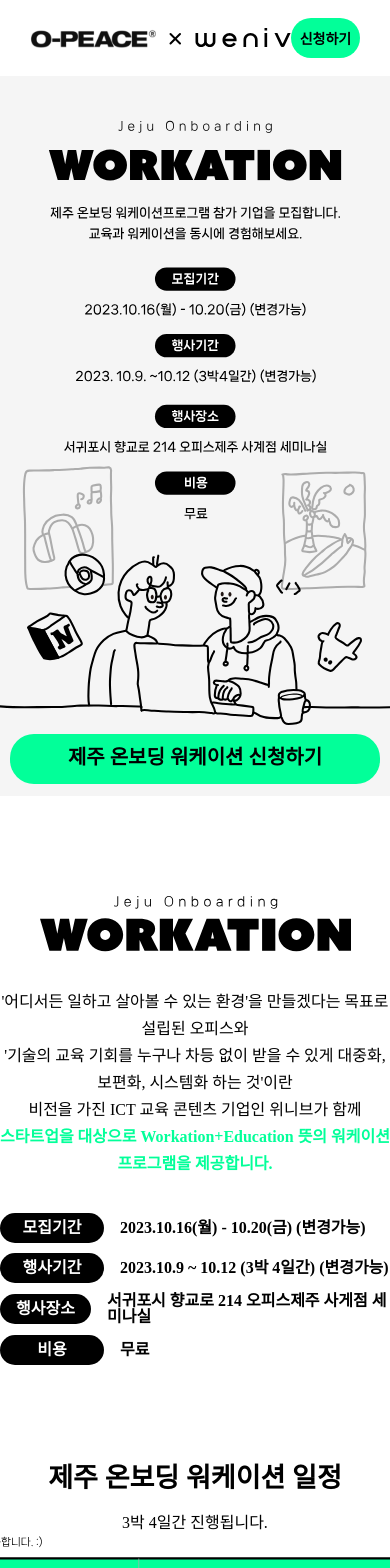
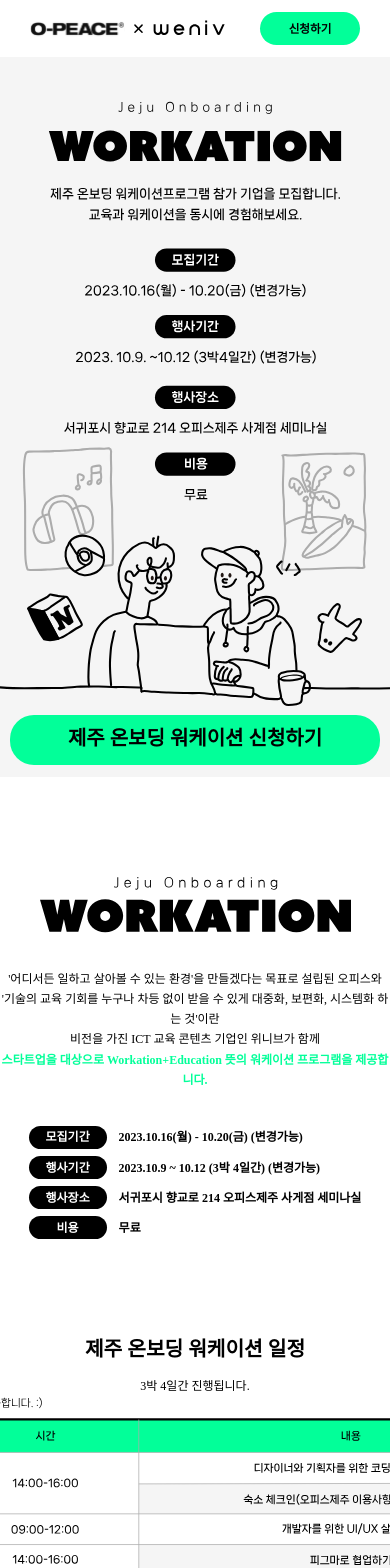
Before and after one commit to weniv/opeaceLandingpage, a React (Create React App) app: page / in a window 390 px wide. Shown: the top 1568 px of the page. Built offline with nearby package versions, Linux system fonts and the light colour scheme; a web font is replaced by a local one.

Commit message:
💄Style: Text관련 반응형 수정

```diff
--- a/src/components/Banner.jsx
+++ b/src/components/Banner.jsx
@@ -46,7 +46,7 @@
     display: flex;
     align-items: center;
     justify-content: center;
-    font-size: 1.75rem;
+    font-size: 1.75em;
     font-weight: bold;
 
     a {
--- a/src/components/Footer.jsx
+++ b/src/components/Footer.jsx
@@ -23,8 +23,8 @@
 }
 
 const Text = styled.p`
-  font-size: 1rem;
-  line-height: 27px;
+  font-size: 1em;
+  line-height: 1.69em;
   text-align: center;
 
   strong {
@@ -34,8 +34,11 @@
 
 const Partnership = styled.div`
   display: flex;
-  width: 42.313rem;
   align-items: center;
-  gap: 62px;
-  margin-top: 36px;
+  gap: 3.88em;
+  margin-top: 2.25em;
+
+  img {
+    width: 12em;
+  }
 `;
--- a/src/components/Header.jsx
+++ b/src/components/Header.jsx
@@ -20,22 +20,23 @@
   align-items: center;
   justify-content: space-between;
   width: 100%;
-  height: 4.75rem;
+  height: 4.75em;
   background-color: var(--light-color);
   padding: 0 30px;
 
   img {
+    width: 16.25em;
     cursor: pointer;
   }
 
   button {
-    width: 7.5rem;
-    height: 2.5rem;
+    width: 7.5em;
+    height: 2.5em;
     border-radius: 30px;
     background-color: var(--main-color);
 
     a {
-      font-size: 0.875rem;
+      font-size: 0.87em;
       font-weight: bold;
       color: var(--dark-color);
     }
--- a/src/components/Overview.jsx
+++ b/src/components/Overview.jsx
@@ -35,8 +35,8 @@
 
 const Description = styled.p`
   text-align: center;
-  font-size: 1rem;
-  line-height: 1.688rem;
+  font-size: 1em;
+  line-height: 1.688em;
 
   span {
     font-weight: bold;
@@ -47,29 +47,29 @@
 const Plan = styled.div`
   display: flex;
   flex-direction: column;
-  gap: 10px;
+  gap: 0.63em;
 
   div {
     display: flex;
     align-items: center;
-    gap: 16px;
+    gap: 1em;
   }
 
   span {
     display: flex;
     align-items: center;
     justify-content: center;
-    width: 104px;
-    height: 30px;
+    width: 6.5em;
+    height: 1.88em;
     border-radius: 24px;
     color: var(--light-color);
     background-color: var(--dark-color);
     font-weight: bold;
-    font-size: 1rem;
+    font-size: 1em;
   }
 
   p {
     font-weight: bold;
-    font-size: 1rem;
+    font-size: 1em;
   }
 `;
--- a/src/components/Tutor.jsx
+++ b/src/components/Tutor.jsx
@@ -54,7 +54,7 @@
 const TutorWrap = styled.div`
   display: grid;
   grid-template-columns: 1fr 1fr;
-  gap: 24px;
+  gap: 1.5em;
   margin-top: 42px;
 `;
 
--- a/src/components/WenivIntro.jsx
+++ b/src/components/WenivIntro.jsx
@@ -62,30 +62,31 @@
     height: 100%;
     background-color: rgba(2, 255, 153, 0.6);
     z-index: 999;
-    padding: 0 102px;
+    padding: 0 6.38em;
     align-items: center;
-    justify-content: space-between;
+    justify-content: center;
+    gap: 8.38em;
 
     img {
-      width: 30rem;
+      width: 30em;
     }
 
     div {
       display: flex;
       flex-direction: column;
       align-items: center;
-      gap: 36px;
+      gap: 2.25em;
 
       p {
         text-align: center;
-        font-size: 1.625rem;
+        font-size: 1.625em;
         font-weight: bold;
         line-height: 2.25rem;
       }
 
       button {
-        width: 220px;
-        height: 40px;
+        width: 13.75em;
+        height: 2.5em;
         background-color: var(--dark-color);
         color: var(--light-color);
         border-radius: 37px;
@@ -93,7 +94,7 @@
 
       a {
         color: var(--light-color);
-        font-size: 0.938rem;
+        font-size: 0.938em;
       }
     }
   }
--- a/src/components/atom/SubTitle.jsx
+++ b/src/components/atom/SubTitle.jsx
@@ -1,12 +1,12 @@
-import React from "react";
-import styled from "styled-components";
+import React from 'react';
+import styled from 'styled-components';
 
 export default function SubTitle({ children }) {
   return <Text>{children}</Text>;
 }
 
 const Text = styled.p`
-  font-size: 1rem;
-  line-height: 27px;
+  font-size: 1em;
+  line-height: 1.69em;
   text-align: center;
 `;
--- a/src/components/atom/Title.jsx
+++ b/src/components/atom/Title.jsx
@@ -1,12 +1,12 @@
-import React from "react";
-import styled from "styled-components";
+import React from 'react';
+import styled from 'styled-components';
 
 export default function Title({ children }) {
   return <Text>{children}</Text>;
 }
 
 const Text = styled.h2`
-  font-size: 1.688rem;
+  font-size: 1.688em;
   font-weight: bold;
   margin-bottom: 17px;
   text-align: center;
```
